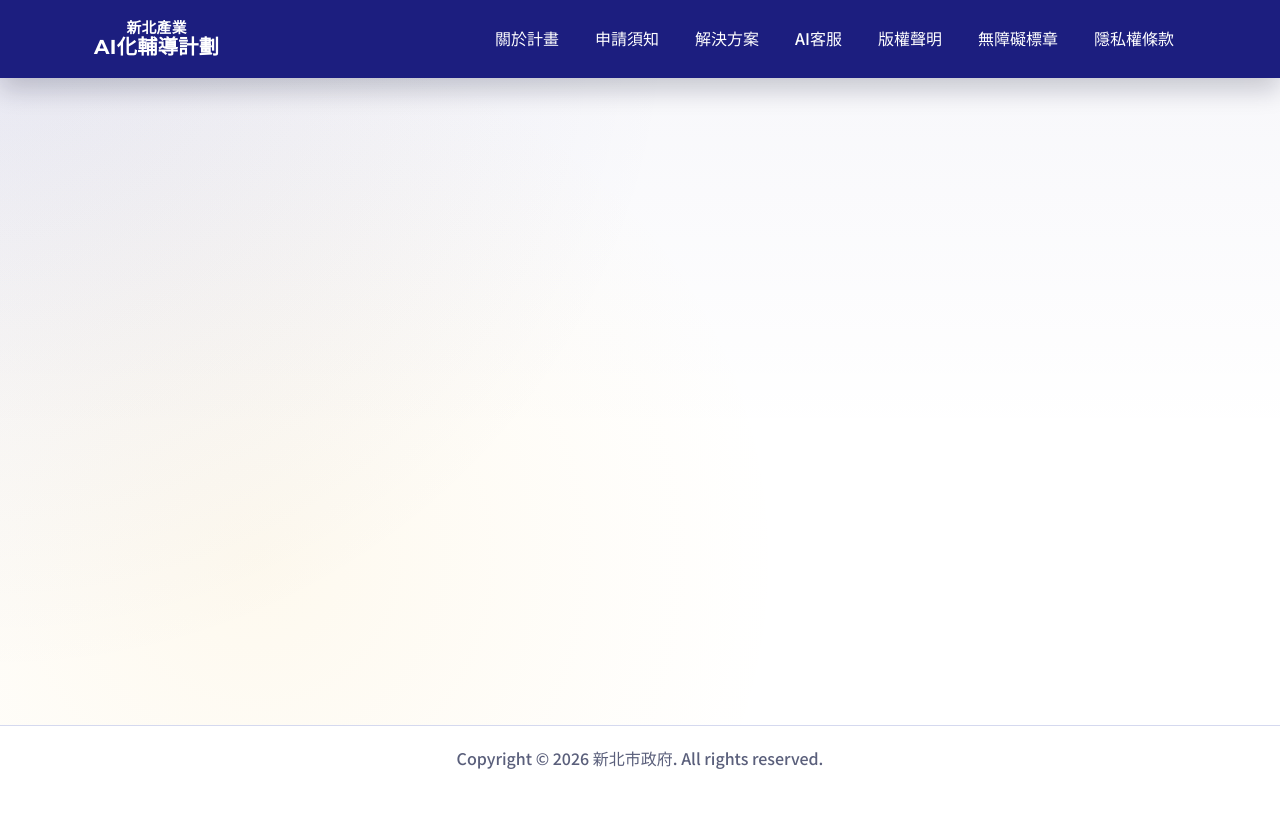
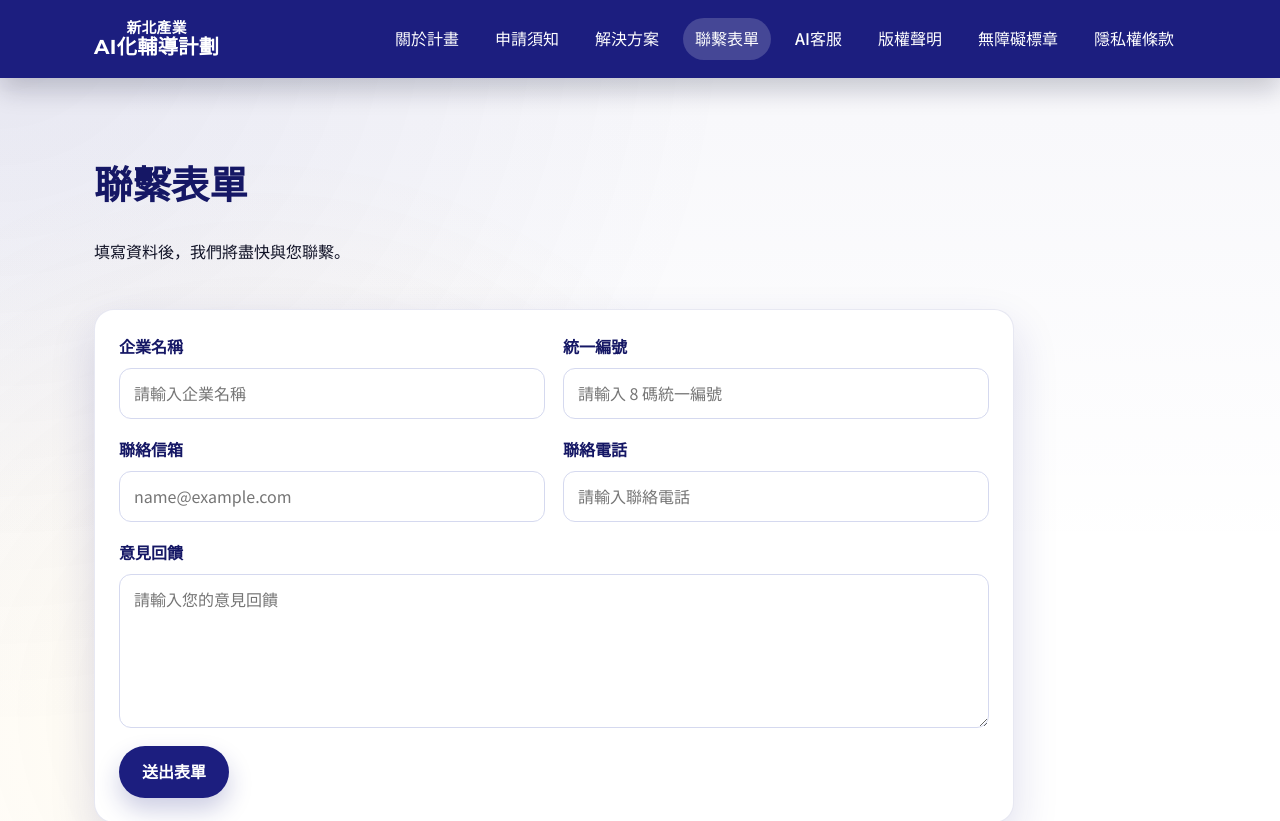
Before and after one commit to chia313339/tws_npciap, a Vue app: page /contact-form in a window 1280 px wide. Shown: the top 821 px of the page. Before the commit the page ends 800 px from the top, so only its background shows below. Built offline with nearby package versions, Linux system fonts and the light colour scheme.

Commit message:
20260225

```diff
--- a/src/components/NavBar.vue
+++ b/src/components/NavBar.vue
@@ -9,6 +9,7 @@ const navLinks = [
   { label: '關於計畫', to: '/about' },
   { label: '申請須知', to: '/apply' },
   { label: '解決方案', to: '/solutions' },
+  { label: '聯繫表單', to: '/contact-form' },
   { label: 'AI客服', to: '/ai-service' },
   { label: '版權聲明', to: '/copyright' },
   { label: '無障礙標章', to: '/accessibility' },
--- a/src/router/index.js
+++ b/src/router/index.js
@@ -8,6 +8,7 @@ import AICustomerServiceView from '../views/AICustomerServiceView.vue'
 import CopyrightView from '../views/CopyrightView.vue'
 import AccessibilityView from '../views/AccessibilityView.vue'
 import PrivacyView from '../views/PrivacyView.vue'
+import ContactFormView from '../views/ContactFormView.vue'
 
 const routes = [
   {
@@ -50,6 +51,11 @@ const routes = [
     name: 'privacy',
     component: PrivacyView,
   },
+  {
+    path: '/contact-form',
+    name: 'contact-form',
+    component: ContactFormView,
+  },
 ]
 
 const router = createRouter({
--- a/src/style.css
+++ b/src/style.css
@@ -621,7 +621,7 @@ button {
   }
 
   .nav-links.open {
-    max-height: 420px;
+    max-height: 560px;
     padding: 16px 24px 20px;
   }
 
--- /dev/null
+++ b/src/views/ContactFormView.vue
@@ -0,0 +1,308 @@
+<script setup>
+import { reactive, ref } from 'vue'
+
+const defaultGoogleFormAction = 'https://docs.google.com/forms/d/e/REPLACE_WITH_YOUR_FORM_ID/formResponse'
+const googleFormAction = (import.meta.env.VITE_GOOGLE_FORM_ACTION || defaultGoogleFormAction).trim()
+
+const form = reactive({
+  companyName: '',
+  taxId: '',
+  email: '',
+  phone: '',
+  feedback: '',
+})
+
+const errors = reactive({
+  companyName: '',
+  taxId: '',
+  email: '',
+  phone: '',
+  feedback: '',
+})
+
+const isSubmitting = ref(false)
+const isSuccess = ref(false)
+const submitError = ref('')
+
+const emailPattern = /^[^\s@]+@[^\s@]+\.[^\s@]+$/
+const taxIdPattern = /^\d{8}$/
+const phonePattern = /^[0-9+\-()#\s]{8,20}$/
+
+const clearErrors = () => {
+  Object.keys(errors).forEach((key) => {
+    errors[key] = ''
+  })
+}
+
+const validateForm = () => {
+  clearErrors()
+
+  if (!form.companyName.trim()) {
+    errors.companyName = '請輸入企業名稱'
+  }
+
+  if (!taxIdPattern.test(form.taxId.trim())) {
+    errors.taxId = '統一編號需為 8 碼數字'
+  }
+
+  if (!emailPattern.test(form.email.trim())) {
+    errors.email = '請輸入合法的聯絡信箱'
+  }
+
+  if (!phonePattern.test(form.phone.trim())) {
+    errors.phone = '請輸入合法的聯絡電話'
+  }
+
+  if (!form.feedback.trim()) {
+    errors.feedback = '請輸入意見回饋'
+  }
+
+  return !Object.values(errors).some(Boolean)
+}
+
+const resetForm = () => {
+  form.companyName = ''
+  form.taxId = ''
+  form.email = ''
+  form.phone = ''
+  form.feedback = ''
+}
+
+const handleSubmit = async () => {
+  isSuccess.value = false
+  submitError.value = ''
+
+  if (!validateForm()) {
+    return
+  }
+
+  if (googleFormAction.includes('REPLACE_WITH_YOUR_FORM_ID')) {
+    submitError.value = '尚未設定 Google 表單網址，請在 .env 新增 VITE_GOOGLE_FORM_ACTION。'
+    return
+  }
+
+  isSubmitting.value = true
+
+  try {
+    const payload = new URLSearchParams({
+      'entry.2115518797': form.companyName.trim(),
+      'entry.499889024': form.taxId.trim(),
+      'entry.1885658150': form.email.trim(),
+      'entry.1033752376': form.phone.trim(),
+      'entry.5417155': form.feedback.trim(),
+    })
+
+    await fetch(googleFormAction, {
+      method: 'POST',
+      mode: 'no-cors',
+      headers: {
+        'Content-Type': 'application/x-www-form-urlencoded;charset=UTF-8',
+      },
+      body: payload.toString(),
+    })
+
+    resetForm()
+    isSuccess.value = true
+  } catch (error) {
+    submitError.value = '送出失敗，請稍後再試。'
+  } finally {
+    isSubmitting.value = false
+  }
+}
+</script>
+
+<template>
+  <section class="page-hero">
+    <div class="container">
+      <div class="page-header">
+        <h1>聯繫表單</h1>
+        <p>填寫資料後，我們將盡快與您聯繫。</p>
+      </div>
+
+      <div class="contact-wrapper">
+        <div class="contact-card">
+          <form class="contact-form" @submit.prevent="handleSubmit" novalidate>
+            <div class="field-group">
+              <label class="field-label" for="companyName">企業名稱</label>
+              <input
+                id="companyName"
+                v-model="form.companyName"
+                class="field-input"
+                type="text"
+                autocomplete="organization"
+                placeholder="請輸入企業名稱"
+              />
+              <p v-if="errors.companyName" class="field-error">{{ errors.companyName }}</p>
+            </div>
+
+            <div class="field-group">
+              <label class="field-label" for="taxId">統一編號</label>
+              <input
+                id="taxId"
+                v-model="form.taxId"
+                class="field-input"
+                type="text"
+                inputmode="numeric"
+                maxlength="8"
+                placeholder="請輸入 8 碼統一編號"
+              />
+              <p v-if="errors.taxId" class="field-error">{{ errors.taxId }}</p>
+            </div>
+
+            <div class="field-group">
+              <label class="field-label" for="email">聯絡信箱</label>
+              <input
+                id="email"
+                v-model="form.email"
+                class="field-input"
+                type="text"
+                autocomplete="email"
+                placeholder="name@example.com"
+              />
+              <p v-if="errors.email" class="field-error">{{ errors.email }}</p>
+            </div>
+
+            <div class="field-group">
+              <label class="field-label" for="phone">聯絡電話</label>
+              <input
+                id="phone"
+                v-model="form.phone"
+                class="field-input"
+                type="text"
+                inputmode="tel"
+                autocomplete="tel"
+                placeholder="請輸入聯絡電話"
+              />
+              <p v-if="errors.phone" class="field-error">{{ errors.phone }}</p>
+            </div>
+
+            <div class="field-group field-group--full">
+              <label class="field-label" for="feedback">意見回饋</label>
+              <textarea
+                id="feedback"
+                v-model="form.feedback"
+                class="field-textarea"
+                rows="5"
+                placeholder="請輸入您的意見回饋"
+              ></textarea>
+              <p v-if="errors.feedback" class="field-error">{{ errors.feedback }}</p>
+            </div>
+
+            <input type="hidden" name="entry.2115518797" :value="form.companyName" />
+            <input type="hidden" name="entry.499889024" :value="form.taxId" />
+            <input type="hidden" name="entry.1885658150" :value="form.email" />
+            <input type="hidden" name="entry.1033752376" :value="form.phone" />
+            <input type="hidden" name="entry.5417155" :value="form.feedback" />
+
+            <div class="form-footer field-group--full">
+              <button class="btn primary submit-btn" type="submit" :disabled="isSubmitting">
+                {{ isSubmitting ? '送出中...' : '送出表單' }}
+              </button>
+              <p v-if="isSuccess" class="status-message success">感謝您的回覆！</p>
+              <p v-if="submitError" class="status-message error">{{ submitError }}</p>
+            </div>
+          </form>
+        </div>
+      </div>
+    </div>
+  </section>
+</template>
+
+<style scoped>
+.contact-wrapper {
+  max-width: 920px;
+}
+
+.contact-card {
+  background: #ffffff;
+  border-radius: 20px;
+  border: 1px solid rgba(28, 30, 127, 0.1);
+  box-shadow: var(--shadow);
+  padding: 24px;
+}
+
+.contact-form {
+  display: grid;
+  grid-template-columns: repeat(2, minmax(0, 1fr));
+  gap: 18px;
+}
+
+.field-group {
+  display: flex;
+  flex-direction: column;
+  gap: 8px;
+}
+
+.field-group--full {
+  grid-column: 1 / -1;
+}
+
+.field-label {
+  font-weight: 600;
+  color: var(--primary-dark);
+}
+
+.field-input,
+.field-textarea {
+  width: 100%;
+  border: 1px solid var(--border);
+  border-radius: 12px;
+  background: #ffffff;
+  font: inherit;
+  color: var(--text);
+  padding: 12px 14px;
+}
+
+.field-textarea {
+  resize: vertical;
+  min-height: 132px;
+}
+
+.field-input:focus,
+.field-textarea:focus {
+  outline: 2px solid rgba(28, 30, 127, 0.22);
+  border-color: rgba(28, 30, 127, 0.35);
+}
+
+.field-error {
+  margin: 0;
+  color: #ba1a1a;
+  font-size: 0.9rem;
+}
+
+.form-footer {
+  display: flex;
+  align-items: center;
+  gap: 14px;
+  flex-wrap: wrap;
+}
+
+.submit-btn:disabled {
+  opacity: 0.7;
+  cursor: not-allowed;
+}
+
+.status-message {
+  margin: 0;
+  font-weight: 600;
+}
+
+.status-message.success {
+  color: #0b7a3b;
+}
+
+.status-message.error {
+  color: #ba1a1a;
+}
+
+@media (max-width: 720px) {
+  .contact-card {
+    padding: 18px;
+  }
+
+  .contact-form {
+    grid-template-columns: 1fr;
+    gap: 14px;
+  }
+}
+</style>
```
Also changed, not shown: 1 other file (tests, documents, lock files or other folders).
